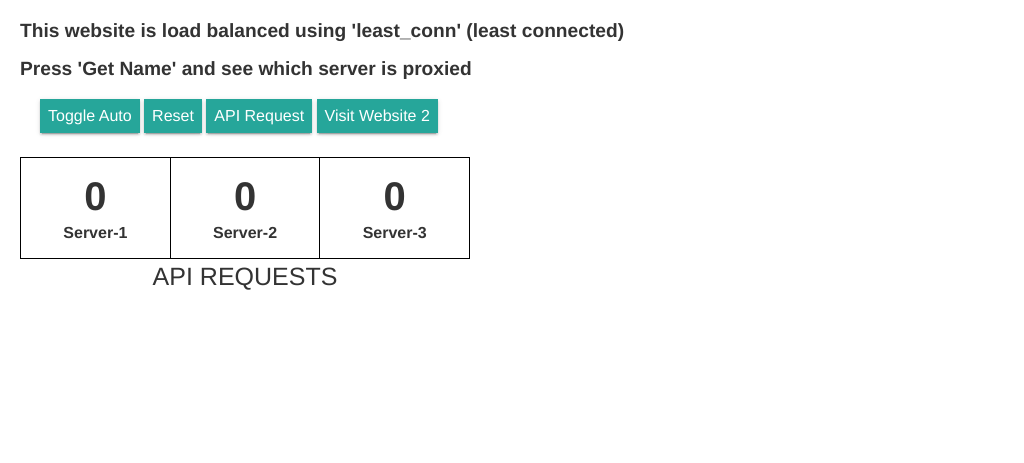
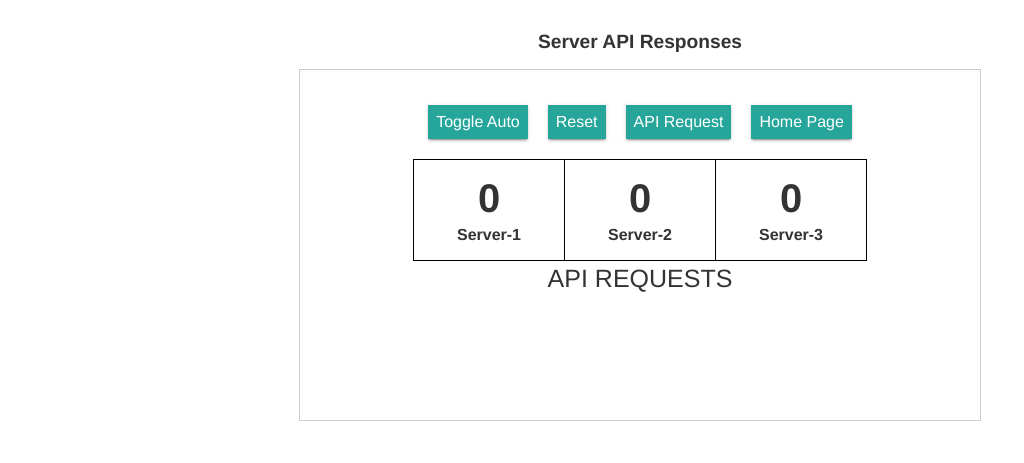
Before and after one commit to mcgill-a/load-balancer, a website: page public/index.html in a window 1280 px wide. Shown: the whole page, without its empty margins (0-1024 px from the left). Drawn offline with Linux system fonts and the light colour scheme.

Commit message:
Updated page layout

```diff
--- a/main.js
+++ b/main.js
@@ -10,7 +10,7 @@ const server = http.createServer(app);
 const io = socketio(server);
 
 const args = parseArgs(process.argv.slice(2));
-const { name = 'default', port = '8080'} = args;
+const { name = 'default', port = '5000'} = args;
 
 app.use(express.static(path.join(__dirname, 'public')));
 
--- a/public/css/styles.css
+++ b/public/css/styles.css
@@ -3,10 +3,20 @@ body {
   color: #333;
   margin: 0;
   padding: 0;
+  display: flex;
+  justify-content: center;
+  flex-direction: column;
+  align-items: center;
 }
 
 .container {
-  margin: 20px;
+  margin: 0;
+  height: 310px;
+  width: 50%;
+  max-width: 650px;
+  min-width: 340px;
+  border: 1px solid #ccc;
+  padding: 20px;
 }
 
 a {
@@ -41,10 +51,10 @@ h2 {
 }
 
 .panel {
-  float: left;
-  margin-left: 20px;
-  min-width: 450px;
-  margin-bottom: 20px;
+  display: flex;
+  justify-content: center;
+  margin: 15px 0 0 0;
+  width: 100%;
 }
 
 ul {
@@ -72,6 +82,7 @@ ul li:nth-child(odd) {
   padding: 0.5rem;
   box-shadow: 0 2px 2px 0 rgba(0,0,0,0.14), 0 1px 5px 0 rgba(0,0,0,0.12), 0 3px 1px -2px rgba(0,0,0,0.2);
   cursor: pointer;
+  margin: 0 10px 20px 10px;
 }
 
 .node-name {
@@ -131,7 +142,7 @@ ul li:nth-child(odd) {
   display: flex;
   flex-direction: row;
   justify-content: center;
-  width: 450px;
+  width: 100%;
   height: 100px;
 }
 
--- a/public/index.html
+++ b/public/index.html
@@ -9,16 +9,18 @@
 </head>
 
 <body>
+    <div class="row">
+        <div class="panel">
+            <h2>Server API Responses</h2>
+        </div>
+    </div>
     <div class="container">
-        <h2>This website is load balanced using 'least_conn' (least connected)</h2>
-        <h2>Press 'Get Name' and see which server is proxied</h2>
         <div class="row">
         <div class="panel">
             <a class="button ripple" id="auto-get-node-name">Toggle Auto</a>
             <a class="button ripple" id="reset">Reset</a>
             <a class="button ripple" id="get-node-name">API Request</a>
-            <a class="button ripple" href="http://127.0.0.1:8080">Visit Website 2</a>
-            <span class="node-name"></span>
+            <a class="button ripple" href="/">Home Page</a>
         </div>
         </div>
         <div class="display">
@@ -38,6 +40,9 @@
         <div class="display">
             <p class="info">API REQUESTS</p>
         </div>
+        <div class="display">
+            <span class="node-name"></span>
+        </div>
     </div>
     <!-- Scripts -->
     <script src="js/scripts.js"></script>
--- a/public/js/scripts.js
+++ b/public/js/scripts.js
@@ -70,6 +70,6 @@ button.addEventListener('click', (e) => {
     }
   });
 
-  req.open('GET', '/api/name');
+  req.open('GET', 'api/name');
   req.send();
 });
```
